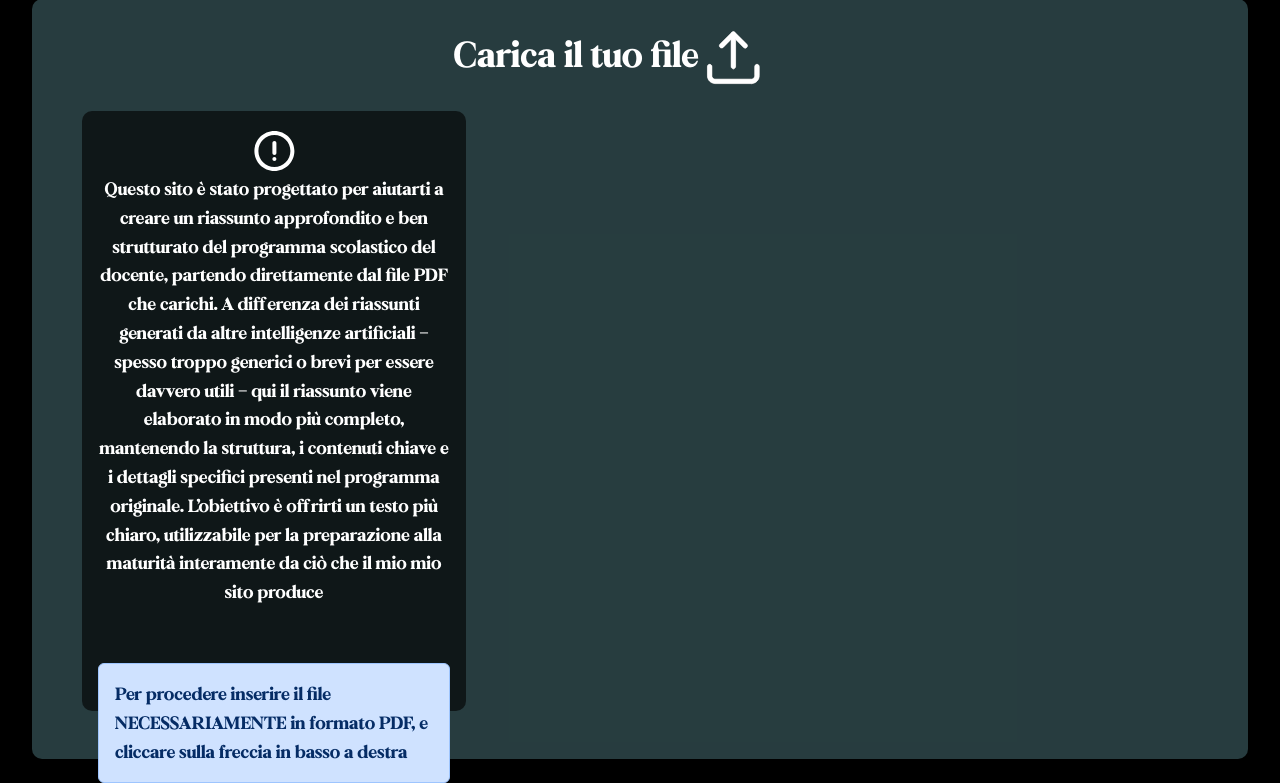
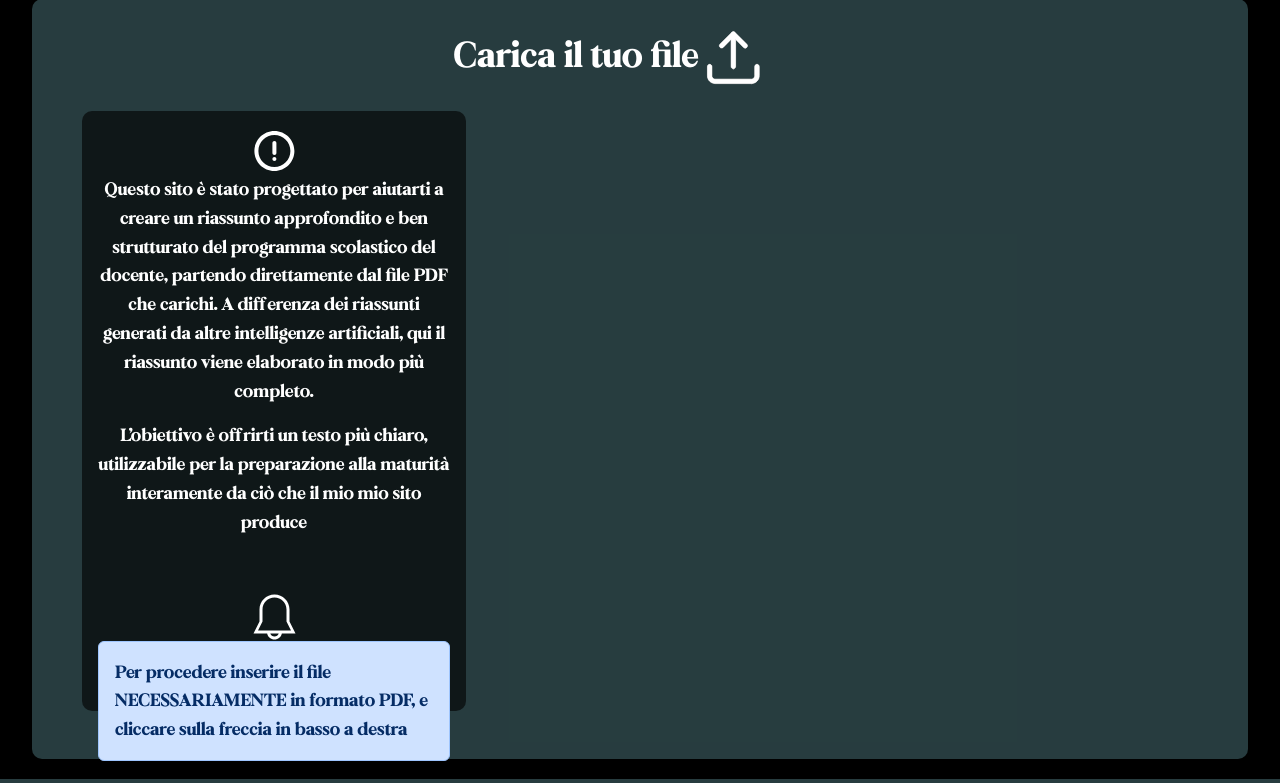
Before and after one commit to Fabriz1/gsap, a PHP site: page /nuovo/nuovo.html in a window 1280 px wide. Shown: the part 21-804 px from the top of the page. Run offline with PHP 8.4, Linux system fonts and the light colour scheme; some libraries are stand-ins or nearby versions.

Commit message:
piccola modifica

```diff
--- a/nuovo/nuovo.css
+++ b/nuovo/nuovo.css
@@ -71,6 +71,9 @@ body {
 }
 
 .descrizione-carica{
+    display: flex;
+    justify-content: center;
+    flex-wrap: wrap;
     font-size: larger;
     padding: 2vh;
     color: rgb(255, 255, 255);
--- a/nuovo/nuovo.html
+++ b/nuovo/nuovo.html
@@ -72,18 +72,36 @@
                                 riassunto approfondito e ben
                                 strutturato del programma scolastico del docente, partendo direttamente dal file PDF che
                                 carichi.
-                                A differenza dei riassunti generati da altre intelligenze artificiali – spesso troppo
-                                generici o brevi per essere davvero utili – qui il riassunto viene elaborato in modo più
-                                completo, mantenendo la struttura, i contenuti chiave e i dettagli specifici presenti
-                                nel programma originale.
+                                A differenza dei riassunti generati da altre intelligenze artificiali, qui il riassunto viene elaborato in modo più
+                                completo.
 
-                                L’obiettivo è offrirti un testo più chiaro, utilizzabile per la preparazione alla
-                                maturità interamente da ciò che il mio mio sito produce
+                               <p style="text-align: center;">L’obiettivo è offrirti un testo più chiaro, utilizzabile per la preparazione alla
+                                maturità interamente da ciò che il mio mio sito produce  </p>
                             </p>
                         </div>
-
-                        <div class="alert alert-primary" role="alert" style="margin-top: 5vh;">
-                            Per procedere inserire il file NECESSARIAMENTE in formato PDF, e cliccare sulla freccia in basso a destra
+                        <svg style="margin-top: 3vh;" height="6vh" viewBox="-1 -1 30 32" version="1.1" xmlns="http://www.w3.org/2000/svg"
+                            xmlns:xlink="http://www.w3.org/1999/xlink"
+                            xmlns:sketch="http://www.bohemiancoding.com/sketch/ns" fill="#ffffff">
+                            <g id="SVGRepo_bgCarrier" stroke-width="0"></g>
+                            <g id="SVGRepo_tracerCarrier" stroke-linecap="round" stroke-linejoin="round"></g>
+                            <g id="SVGRepo_iconCarrier">
+                                <title>alert</title>
+                                <desc>Created with Sketch Beta.</desc>
+                                <defs> </defs>
+                                <g id="Page-1" stroke="none" stroke-width="1" fill="none" fill-rule="evenodd"
+                                    sketch:type="MSPage">
+                                    <g id="Icon-Set" sketch:type="MSLayerGroup"
+                                        transform="translate(-362.000000, -880.000000)" fill="#ffffff">
+                                        <path
+                                            d="M365,904 L368,898 L368,890 C368,885.582 371.582,882 376,882 C380.418,882 384,885.582 384,890 L384,898 L387,904 L365,904 L365,904 Z M376,908 C374.695,908 373.597,907.163 373.184,906 L378.816,906 C378.403,907.163 377.305,908 376,908 L376,908 Z M386,898 L386,890 C386,884.478 381.522,880 376,880 C370.478,880 366,884.478 366,890 L366,898 L362,906 L371.101,906 C371.564,908.282 373.581,910 376,910 C378.419,910 380.436,908.282 380.899,906 L390,906 L386,898 L386,898 Z"
+                                            id="alert" sketch:type="MSShapeGroup"> </path>
+                                    </g>
+                                </g>
+                            </g>
+                        </svg>
+                        <div class="alert alert-primary" role="alert" >
+                            Per procedere inserire il file NECESSARIAMENTE in formato PDF, e cliccare sulla freccia in
+                            basso a destra
                         </div>
                     </div>
                 </div>
```
